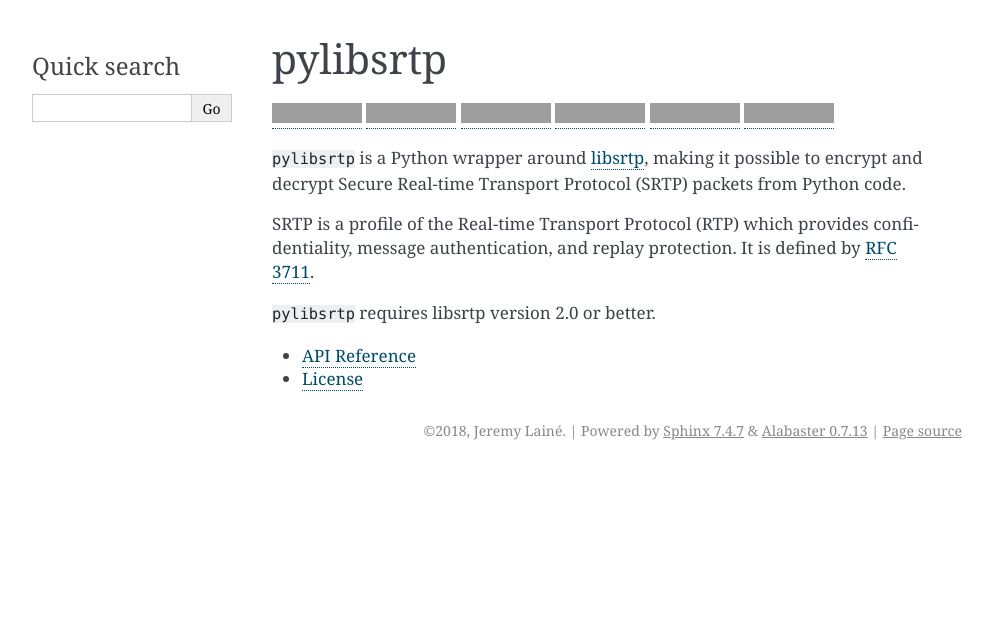
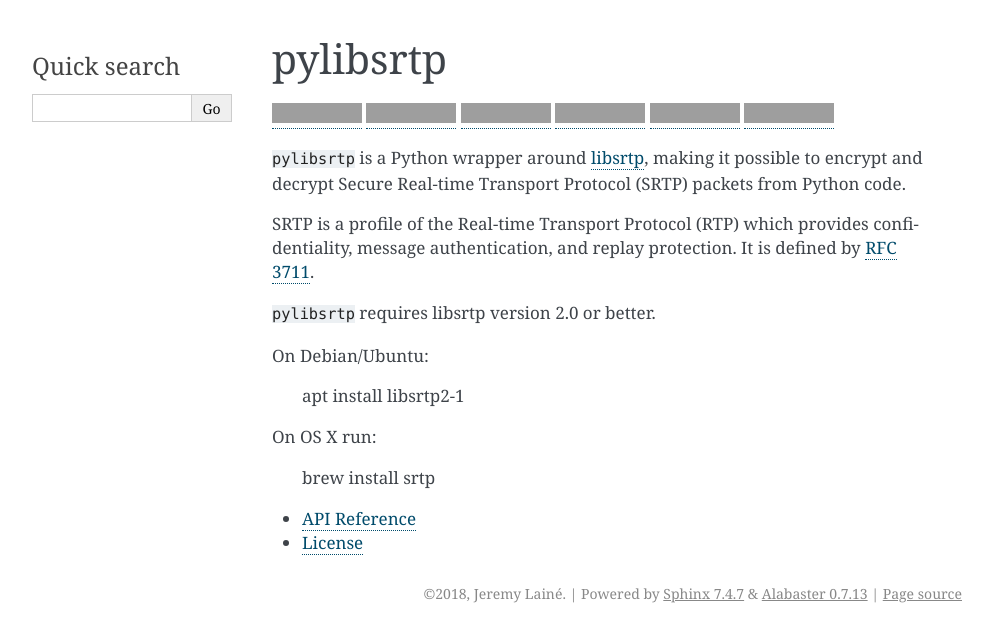
Before and after one commit to aiortc/pylibsrtp, a Sphinx documentation site: the page built from docs/index.rst, in a window 1280 px wide, cut to the strip 0-642 px from the top of the page. Shown: the whole strip, without its empty margins (148-1141 px from the left). Built offline with Sphinx 7.4.7, drawn with Linux system fonts in a browser that asks for light colours; grey boxes are pictures that could not be loaded.

Commit message:
[docs] mention how to install libsrtp

```diff
--- a/docs/index.rst
+++ b/docs/index.rst
@@ -31,6 +31,14 @@ by `RFC 3711`_.
 
 ``pylibsrtp`` requires libsrtp version 2.0 or better.
 
+On Debian/Ubuntu:
+
+    apt install libsrtp2-1
+
+On OS X run:
+
+    brew install srtp
+
 .. _libsrtp: https://github.com/cisco/libsrtp
 
 .. _RFC 3711: https://tools.ietf.org/html/rfc3711
```
Also changed, not shown: README.rst (+8 -0 lines).
